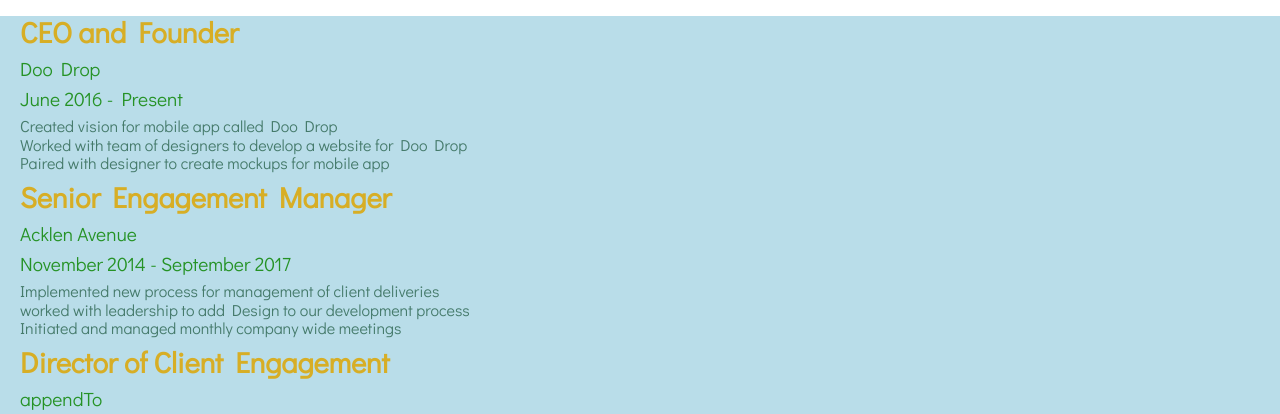
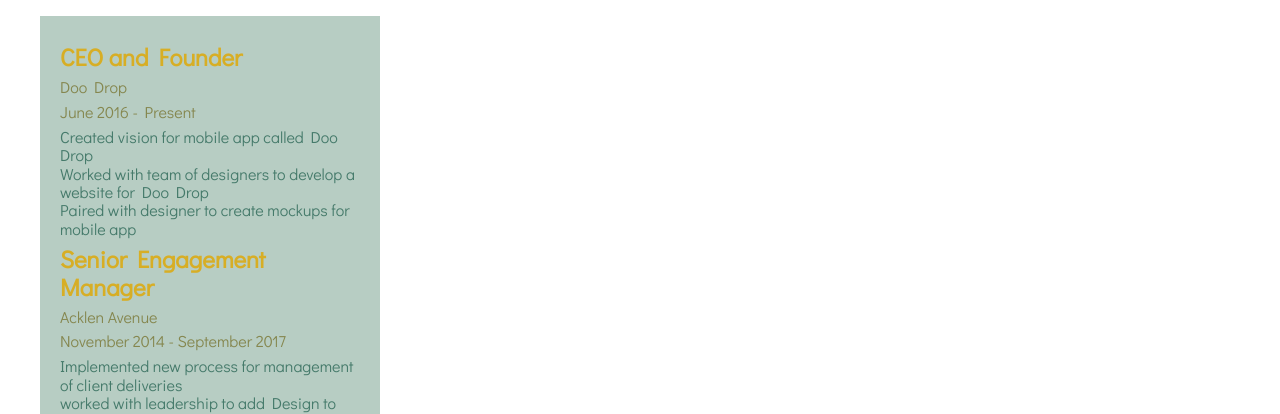
Before and after one commit to Deanna2000/deanna2000.github.io, a plain HTML site: page HTML/resume.html in a window 1280 px wide. Shown: the part 339-753 px from the top of the page. Drawn offline with Linux system fonts and the light colour scheme.

Commit message:
messing around with styling on resume page

```diff
--- a/Scripts/resume-controller.js
+++ b/Scripts/resume-controller.js
@@ -7,7 +7,7 @@
     `
     <section class="resumeStyles">
         <h2>${currentResEntry.jobtitle}</h2>
-        <p> ${currentResEntry.company}</p>
+        <p>${currentResEntry.company}</p>
         <p>${currentResEntry.dates}</p>
     </section>
     `
--- a/Styles/myresume.css
+++ b/Styles/myresume.css
@@ -1,11 +1,13 @@
 .resume-container {
-    background-color: lightblue;
+    background-color:  #ABC5B9;;
     list-style-type: none;
-    padding: 0px 20px;
+    padding: 20px;
+    width: 300px;
+    margin-left: 40px;
+
 
 }
 
 .resumeStyles {
-    font-size: 1.2em;
-    color: green
+    color: #707230;
 }
```
